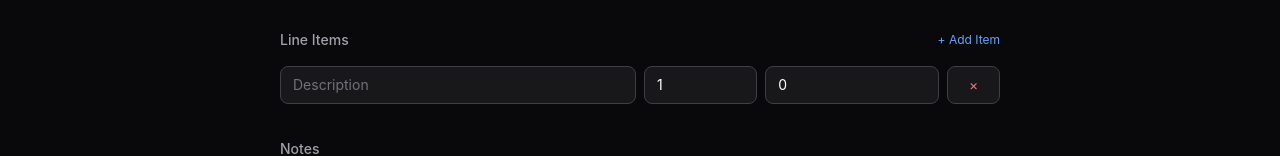
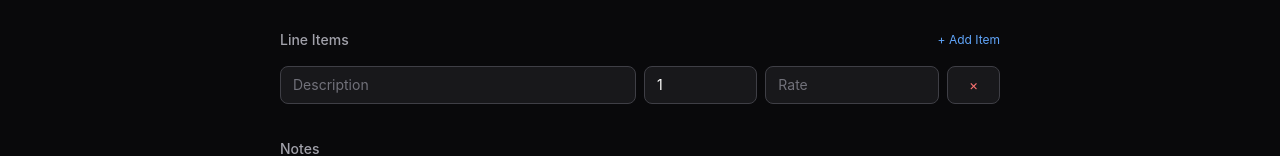
Before and after one commit to OGDoug/billflow, a Next.js app: page /invoices/new in a window 1280 px wide. Shown: the part 631-787 px from the top of the page. Built offline with nearby package versions, Linux system fonts and the light colour scheme.

Commit message:
Remove leading zero from rate field

```diff
--- a/src/app/invoices/new/page.tsx
+++ b/src/app/invoices/new/page.tsx
@@ -206,7 +206,7 @@ export default function NewInvoicePage() {
                     min="0"
                     step="0.01"
                     placeholder="Rate"
-                    value={item.rate}
+                    value={item.rate || ""}
                     onChange={(e) => updateItem(item.id, "rate", parseFloat(e.target.value) || 0)}
                     className={`${inputClass} col-span-3`}
                   />
```
